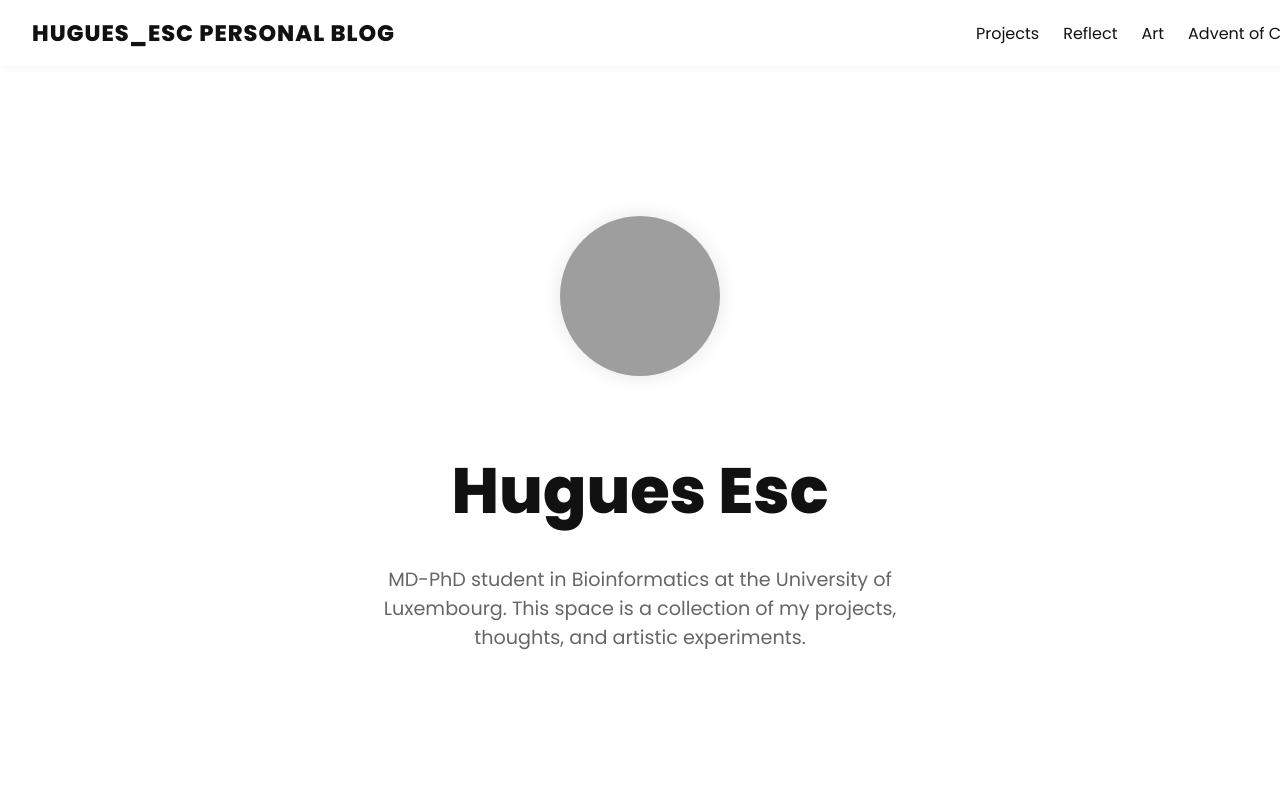
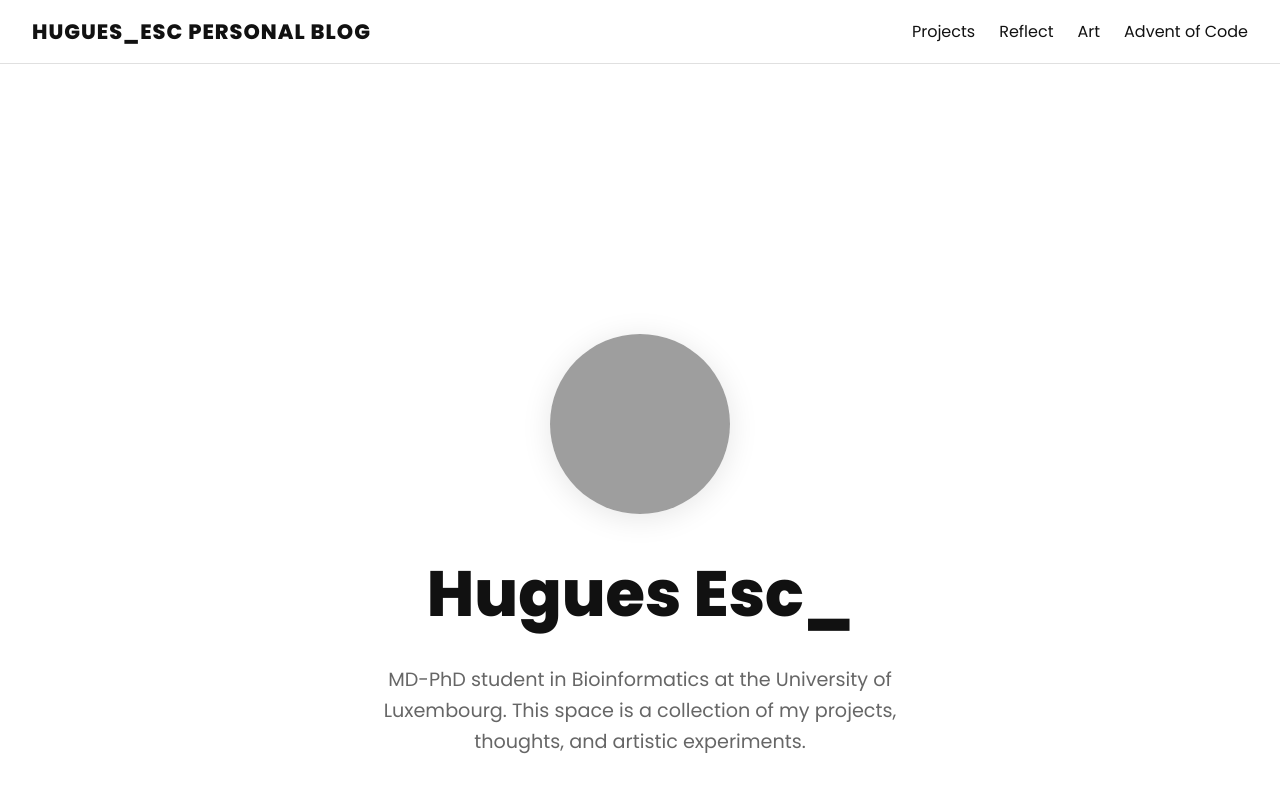
Before and after one commit to h-escoffier/h-escoffier.github.io, a Jekyll site: the page built from index.md, in a window 1280 px wide and 900 px high. Shown: the top 793 px of the window. Built offline with Jekyll 4.4.1, drawn with Linux system fonts in a browser that asks for light colours; grey boxes are pictures that could not be loaded.

Commit message:
fix profile picture

```diff
--- a/_layouts/main.html
+++ b/_layouts/main.html
@@ -1,28 +1,27 @@
 <!DOCTYPE html>
 <html lang="en">
 <head>
-  <meta charset="UTF-8" />
-  <meta name="viewport" content="width=device-width, initial-scale=1" />
+  <meta charset="UTF-8">
+  <meta name="viewport" content="width=device-width, initial-scale=1">
   <title>{{ page.title }}</title>
 
-  <!-- Google Fonts -->
+  <!-- Google Font -->
   <link href="https://fonts.googleapis.com/css2?family=Poppins:wght@300;400;600;800&display=swap" rel="stylesheet">
 
-  <!-- CSS -->
   <style>
     :root {
-      --text: #111;
-      --muted: #666;
+      --bg: #ffffff;
+      --text: #111111;
+      --muted: #666666;
       --accent: #007bff;
-      --bg: #ffffff;
       --font: 'Poppins', sans-serif;
     }
 
     body {
       margin: 0;
-      font-family: var(--font);
       background: var(--bg);
       color: var(--text);
+      font-family: var(--font);
       scroll-behavior: smooth;
     }
 
@@ -30,23 +29,22 @@
     header {
       position: fixed;
       top: 0;
-      width: 100%;
-      background: rgba(255, 255, 255, 0.9);
-      backdrop-filter: blur(6px);
-      box-shadow: 0 1px 10px rgba(0, 0, 0, 0.05);
-      z-index: 1000;
+      left: 0;
+      right: 0;
+      background: rgba(255, 255, 255, 0.95);
+      border-bottom: 1px solid #e0e0e0;
       display: flex;
       justify-content: space-between;
       align-items: center;
       padding: 1rem 2rem;
+      z-index: 10;
     }
 
     header .logo {
       font-weight: 700;
-      font-size: 1.4rem;
-      color: var(--text);
+      font-size: 1.3rem;
+      text-transform: uppercase;
       letter-spacing: 1px;
-      text-transform: uppercase;
     }
 
     nav ul {
@@ -67,8 +65,8 @@
     nav a::after {
       content: "";
       position: absolute;
+      left: 0;
       bottom: -4px;
-      left: 0;
       width: 0;
       height: 2px;
       background: var(--accent);
@@ -79,57 +77,57 @@
       width: 100%;
     }
 
-    /* Main section */
+    /* Main content */
     main {
+      min-height: 100vh;
       display: flex;
       flex-direction: column;
+      justify-content: center;
       align-items: center;
-      justify-content: center;
-      height: 100vh;
       text-align: center;
-      padding: 0 1rem;
+      padding-top: 6rem;
+    }
+
+    img.profile {
+      width: 180px;
+      height: 180px;
+      border-radius: 50%;
+      object-fit: cover;
+      box-shadow: 0 4px 30px rgba(0,0,0,0.1);
+      margin-bottom: 1.5rem;
+      opacity: 0;
+      transform: translateY(20px);
+      animation: fadeUp 0.8s ease-out forwards;
     }
 
     h1 {
       font-size: 4rem;
       font-weight: 800;
-      margin-bottom: 0.5rem;
-      color: var(--text);
-      animation: fadeIn 1.2s ease-out;
+      margin: 0.5rem 0;
+      animation: fadeUp 1s ease-out forwards;
     }
 
     p.subtitle {
+      font-size: 1.2rem;
       color: var(--muted);
-      font-size: 1.2rem;
       max-width: 600px;
-      margin-bottom: 2rem;
-      animation: fadeIn 1.8s ease-out;
-    }
-
-    /* Animation */
-    @keyframes fadeIn {
-      from { opacity: 0; transform: translateY(20px); }
-      to { opacity: 1; transform: translateY(0); }
+      margin: 1rem auto 0;
+      line-height: 1.6;
+      animation: fadeUp 1.3s ease-out forwards;
     }
 
     footer {
       text-align: center;
       padding: 2rem;
-      font-size: 0.9rem;
       color: var(--muted);
       border-top: 1px solid #eee;
+      font-size: 0.9rem;
     }
 
-    img.profile {
-      width: 160px;
-      height: 160px;
-      border-radius: 50%;
-      object-fit: cover;
-      box-shadow: 0 0 20px rgba(0, 0, 0, 0.1);
-      margin-bottom: 1.5rem;
-      animation: fadeIn 1.5s ease-out;
+    @keyframes fadeUp {
+      from { opacity: 0; transform: translateY(20px); }
+      to { opacity: 1; transform: translateY(0); }
     }
-
   </style>
 </head>
 
--- a/index.md
+++ b/index.md
@@ -4,9 +4,9 @@
 ---
 
 <main>
-  <img src="./assets/profile.jpg" alt="Hugues portrait" class="profile" />
+  <img src="./assets/profile.jpg" alt="Portrait de Hugues" class="profile" />
 
-  <h1>Hugues Esc</h1>
+  <h1>Hugues Esc_</h1>
 
   <p class="subtitle">
     MD-PhD student in Bioinformatics at the University of Luxembourg.
```
